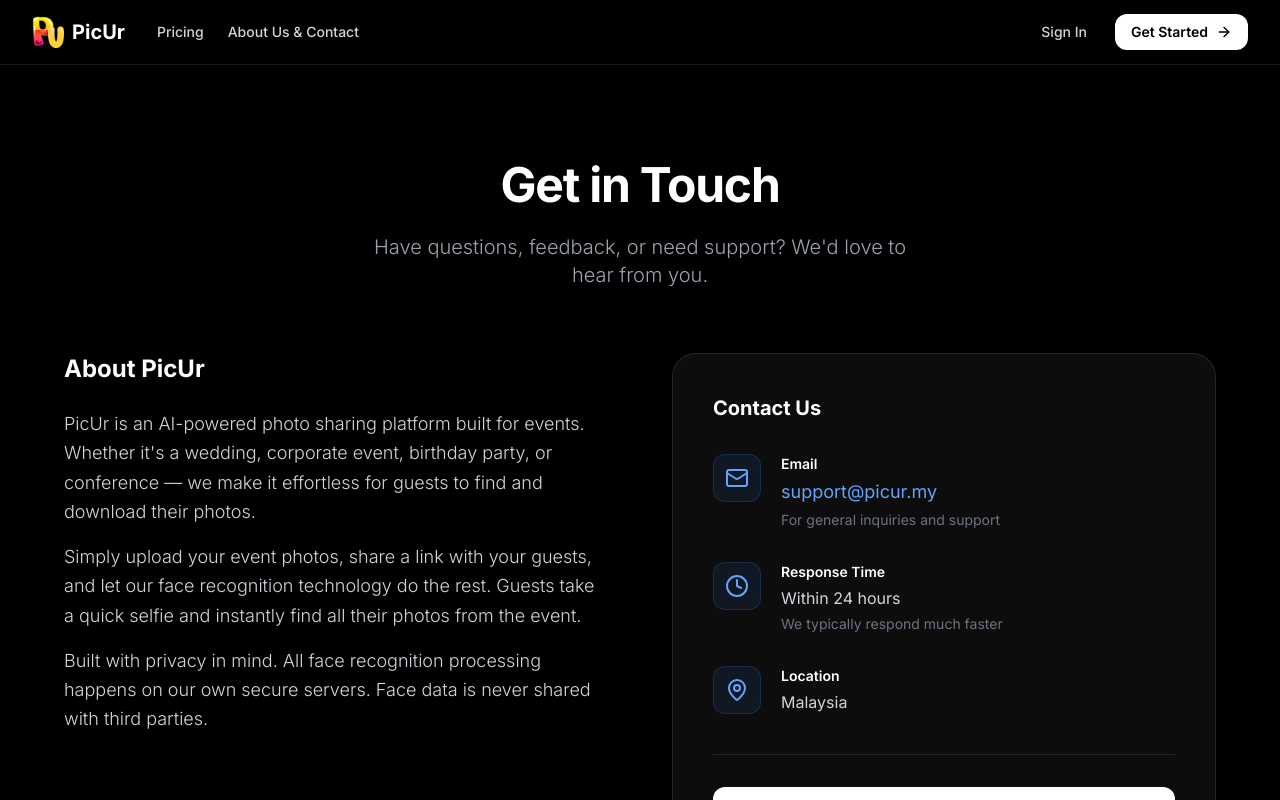
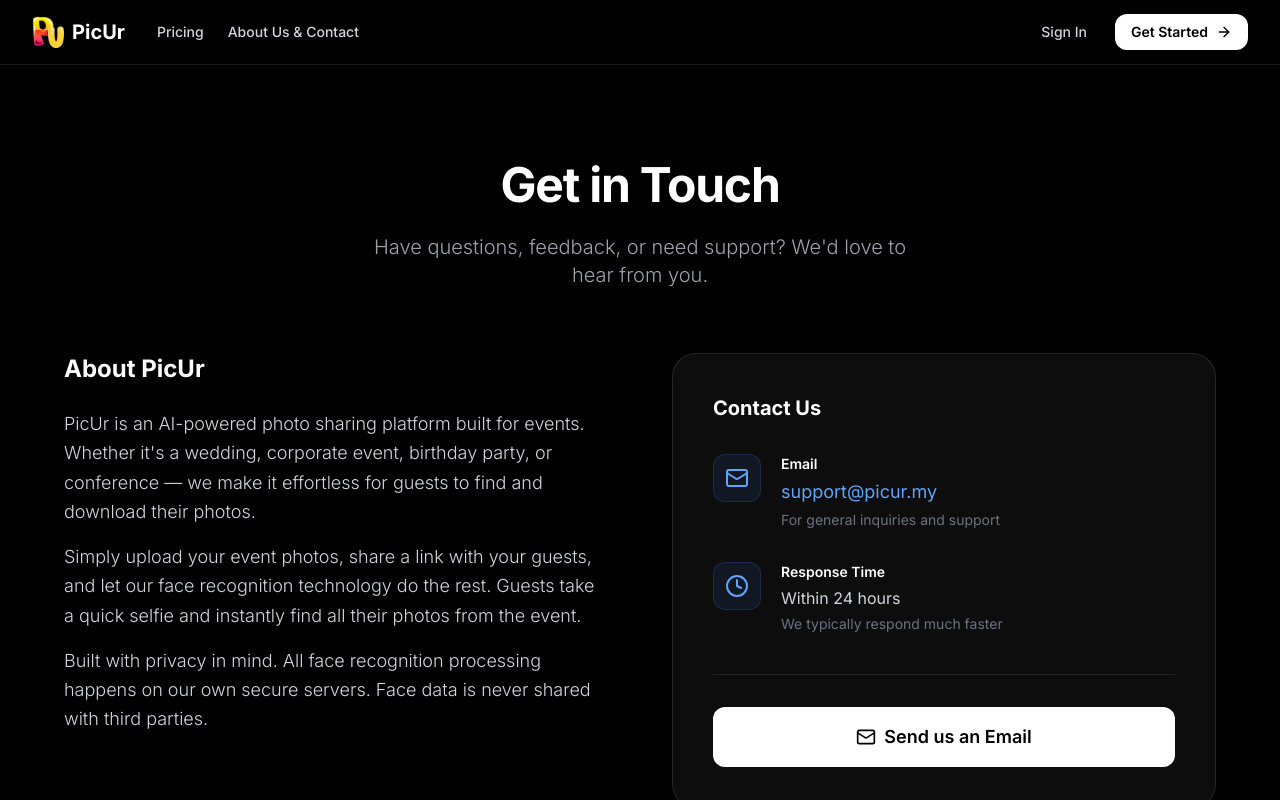
Before and after one commit to Arvindh95/ahgir, a Next.js app in the folder frontend/: page /contact in a window 1280 px wide. Shown: the top 800 px of the page. Built offline with nearby package versions, Linux system fonts and the light colour scheme.

Commit message:
feat(contact): drop location card from contact page

```diff
--- a/frontend/pages/contact.tsx
+++ b/frontend/pages/contact.tsx
@@ -1,5 +1,5 @@
 import Head from 'next/head'
-import { Mail, MapPin, Clock } from 'lucide-react'
+import { Mail, Clock } from 'lucide-react'
 import PublicLayout from '@/components/PublicLayout'
 import { FadeIn } from '@/components/FadeIn'
 
@@ -73,15 +73,6 @@
                   </div>
                 </div>
 
-                <div className="flex items-start gap-5">
-                  <div className="w-12 h-12 rounded-xl bg-blue-500/10 border border-blue-500/20 flex items-center justify-center flex-shrink-0">
-                    <MapPin className="w-6 h-6 text-blue-400" />
-                  </div>
-                  <div>
-                    <h3 className="text-sm font-semibold text-white mb-1">Location</h3>
-                    <p className="text-gray-300">Malaysia</p>
-                  </div>
-                </div>
               </div>
 
               <div className="mt-10 pt-8 border-t border-white/10">
```
